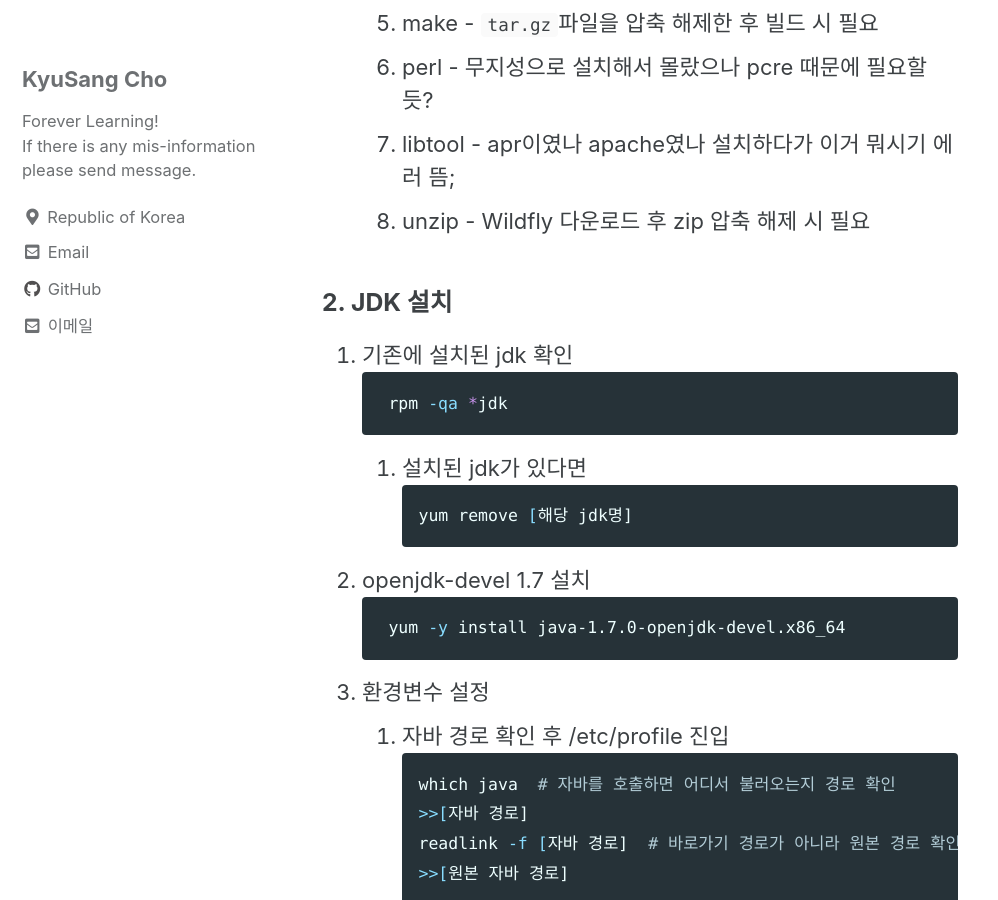
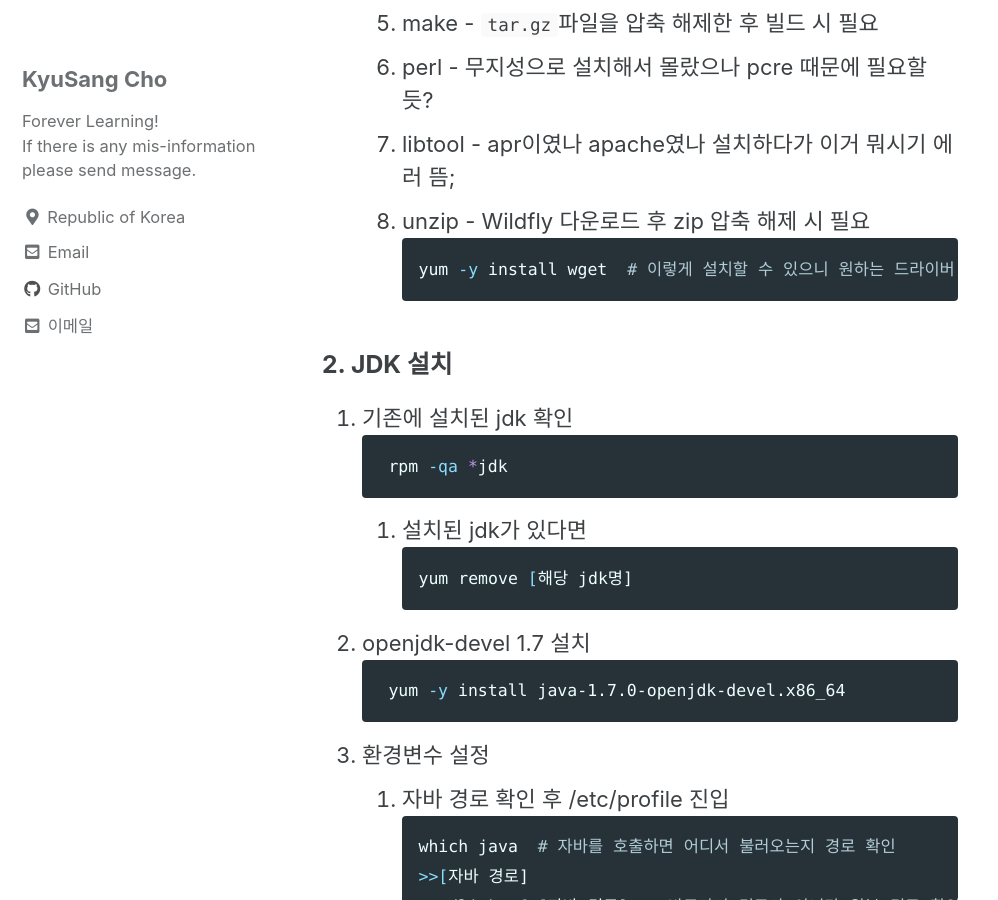
Before and after one commit to DevKS-Yet/DevKs-Yet.github.io, a Jekyll site: the page built from _posts/2022-04-04-63(centos-apache-wildfly).md, in a window 1280 px wide and 900 px high, scrolled down 959 px. Shown: the whole window, without its empty margins (0-998 px from the left). Built offline with Jekyll 4.4.1, drawn with Linux system fonts in a browser that asks for light colours; cached includes are drawn as plain includes; part of the change alters nothing that is shown.

Commit message:
20220405

````diff
--- a/_posts/2022-04-04-63(centos-apache-wildfly).md
+++ b/_posts/2022-04-04-63(centos-apache-wildfly).md
@@ -32,6 +32,9 @@ tags:
    6. perl - 무지성으로 설치해서 몰랐으나 pcre 때문에 필요할 듯?
    7. libtool - apr이였나 apache였나 설치하다가 이거 뭐시기 에러 뜸;
    8. unzip - Wildfly 다운로드 후 zip 압축 해제 시 필요
+   ```shell
+   yum -y install wget  # 이렇게 설치할 수 있으니 원하는 드라이버 설치
+   ```
 
 ### 2. JDK 설치
 1. 기존에 설치된 jdk 확인
@@ -134,11 +137,15 @@ tags:
    ```
 
 ### 2. 소스 파일 다운로드 및 빌드 (apache 유저로 수행)
-1. 다운로드 경로
+1. 유저 전환
+   ```shell
+   su - apache
+   ```
+2. 다운로드 경로
    ```shell
    cd /apache/src/
    ```
-2. 다운로드 리스트 (wget으로 다운로드를 하거나 ftp 사용해서 다운로드)
+3. 다운로드 리스트 (wget으로 다운로드를 하거나 ftp 사용해서 다운로드)
   - httpd-2.x.xx.tar.gz : 아파치 HTTP Server (WEB 서버)
   - tomcat-connectors-1.x.xx-src.tar.gz : 다른 WAS와 WEB을 연결시켜주는 플러그인
   - pcre-8.xx.tar.gz : Perl Compatible Regular Expressions
````
